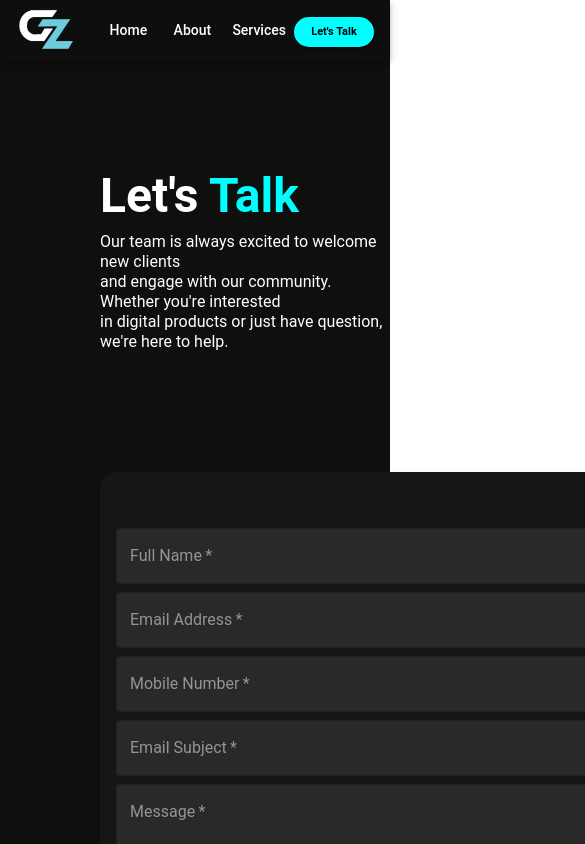
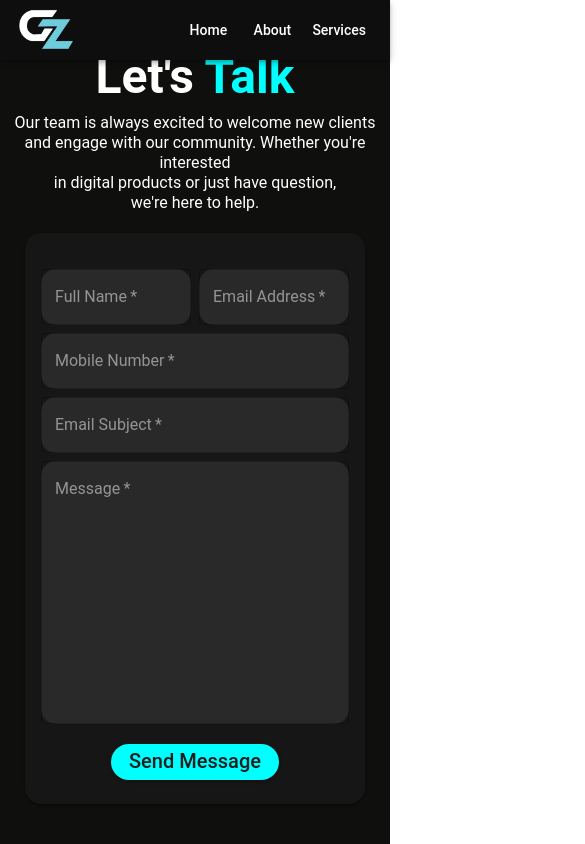
Before and after one commit to GenZ-DevLabs/GenZ-Official-Website, a React (Create React App) app in the folder genz-official-website/: page /contactus in a window 390 px wide. Shown: the top 844 px of the page, 585 px wide, since content can reach past the window. Built offline with nearby package versions, Linux system fonts and the light colour scheme.

Commit message:
Contact Us
Mainly did responsive design to contact us page.

```diff
--- a/genz-official-website/src/components/ContactUsForm.js
+++ b/genz-official-website/src/components/ContactUsForm.js
@@ -3,8 +3,15 @@
 
 const ContactUsForm = () => {
   return (
-    <Grid container spacing={1} sx={{ paddingTop: "40px" }}>
-      <Grid xs={12} sm={6} item>
+    <Grid
+      container
+      spacing={1}
+      sx={{ paddingTop: { xs: "20px", md: "40px" } }}
+      display="flex"
+      justifyContent="center"
+      alignItems="center"
+    >
+      <Grid xs={6} item>
         <TextField
           variant="outlined"
           label="Full Name"
@@ -12,10 +19,13 @@
           id="full-name"
           fullWidth
           required
-          sx={{ bgcolor: "#292929", borderRadius: "4px" }}
+          sx={{
+            bgcolor: "#292929",
+            borderRadius: "15px",
+          }}
         />
       </Grid>
-      <Grid xs={12} sm={6} item>
+      <Grid xs={6} item>
         <TextField
           variant="outlined"
           type="email"
@@ -24,10 +34,10 @@
           id="email-address"
           fullWidth
           required
-          sx={{ bgcolor: "#292929", borderRadius: "4px" }}
+          sx={{ bgcolor: "#292929", borderRadius: "15px" }}
         />
       </Grid>
-      <Grid xs={12} sm={6} item>
+      <Grid xs={12} md={6} item>
         <TextField
           variant="outlined"
           type="tel"
@@ -36,10 +46,10 @@
           id="tel-num"
           fullWidth
           required
-          sx={{ bgcolor: "#292929", borderRadius: "4px" }}
+          sx={{ bgcolor: "#292929", borderRadius: "15px" }}
         />
       </Grid>
-      <Grid xs={12} sm={6} item>
+      <Grid xs={12} sm={12} md={6} item>
         <TextField
           variant="outlined"
           label="Email Subject"
@@ -47,7 +57,7 @@
           id="email-subject"
           fullWidth
           required
-          sx={{ bgcolor: "#292929", borderRadius: "4px" }}
+          sx={{ bgcolor: "#292929", borderRadius: "15px" }}
         />
       </Grid>
       <Grid xs={12} item>
@@ -60,7 +70,7 @@
           rows={10}
           fullWidth
           required
-          sx={{ bgcolor: "#292929", borderRadius: "4px" }}
+          sx={{ bgcolor: "#292929", borderRadius: "15px" }}
         />
       </Grid>
       <Grid xs={12} item>
--- a/genz-official-website/src/components/Header.js
+++ b/genz-official-website/src/components/Header.js
@@ -112,6 +112,7 @@
               variant="contained"
               disableRipple
               sx={{
+                display: { xs: "none", sm: "block" },
                 width: { xs: "80px", sm: "90px", md: "128px" },
                 height: { xs: "30px", md: "40px" },
                 fontSize: { xs: "11px", sm: "14px", md: "16px" },
--- a/genz-official-website/src/components/LandingSection.js
+++ b/genz-official-website/src/components/LandingSection.js
@@ -10,7 +10,7 @@
         container
         spacing={2}
         paddingLeft={{ xs: "80px", md: "100px" }}
-        minHeight={{ xs: "80vh", md: "100vh" }}
+        minHeight={{ xs: "100vh", md: "100vh" }}
         display="flex"
         alignItems="center"
         justifyContent="left"
--- a/genz-official-website/src/components/ServicesSection.js
+++ b/genz-official-website/src/components/ServicesSection.js
@@ -21,19 +21,18 @@
     avatar: Code,
     title: "Web Applications Development",
     content:
-      "We are using ReactJS, Angular, HTML, CSS, JavaScript, Bootstrap, Rest API, Django, Java, etc to develop Web Applications.",
+      "ReactJS, Angular, HTML, CSS, JavaScript, Bootstrap, Material UI, Django, MongoDB, Java, etc.",
   },
   {
     avatar: Phone,
     title: "Mobile Applications Development",
-    content:
-      "We are mainly using React Native, Flutter to develop Mobile Applications.",
+    content: "React Native, Flutter, Dart, Java, Python etc.",
   },
   {
     avatar: Brush,
     title: "UI/UX<br/>Design",
     content:
-      "We are mainly using Figma and Adobe XD to design UI/<br/>UX Designs",
+      "Using Figma and Adobe XD to Draw Wireframes and design UI/UX Designs",
   },
 ];
 
--- a/genz-official-website/src/pages/ContactUs.js
+++ b/genz-official-website/src/pages/ContactUs.js
@@ -6,31 +6,27 @@
 export const ContactUs = () => {
   return (
     <section id="contactus">
-      <Box
-        paddingLeft="100px"
+      <Stack
+        direction={{ xs: "column", md: "row" }}
+        paddingLeft={{ xs: "0px", md: "100px" }}
         minHeight="100vh"
         display="flex"
         alignItems="center"
-        justifyContent="left"
+        justifyContent={{ xs: "center", md: "left" }}
         sx={{ backgroundColor: "#0F0F0E" }}
       >
-        <Grid container>
-          <Grid xs={12} sm={6} item>
-            <div
-              style={{
-                marginTop: "160px",
-                display: "flex",
-                justifyContent: "left",
-                alignItems: "center",
-              }}
+        <Grid container marginRight={{ md: "50px" }}>
+          <Grid xs={12} sm={12} md={6} item>
+            <Box
+              textAlign={{ xs: "center", md: "left" }}
+              marginTop={{ md: "160px" }}
             >
-              <Box>
               <Stack>
                 <Typography
                   sx={{
                     color: "#FFFFFF",
                     fontWeight: 700,
-                      fontSize: "48px",
+                    fontSize: { xs: "48px", lg: "70px" },
                   }}
                 >
                   Let's{" "}
@@ -49,9 +45,7 @@
                     color: "#FFFFFF",
                     fontWeight: 400,
                     fontSize: "16px",
-                      textAlign: "left",
                     lineHeight: "20px",
-                      paddingBottom: "40px",
                   }}
                 >
                   Our team is always excited to welcome new clients
@@ -63,15 +57,22 @@
                 </Typography>
               </Stack>
             </Box>
-            </div>
           </Grid>
-          <Grid xs={12} sm={6} item>
+          <Grid
+            xs={12}
+            sm={12}
+            md={6}
+            item
+            display="flex"
+            justifyContent={{ xs: "center", lg: "left" }}
+            alignItems="center"
+          >
             <Card
               component="form"
               sx={{
-                marginTop: "80px",
-                width: "610px",
-                height: "550px",
+                marginTop: { xs: "20px", md: "80px" },
+                width: { xs: "340px", md: "610px" },
+                height: { xs: "auto", md: "550px" },
                 backgroundColor: "#171616",
                 borderRadius: "16px",
               }}
@@ -82,7 +83,7 @@
             </Card>
           </Grid>
         </Grid>
-      </Box>
+      </Stack>
     </section>
   );
 };
```
Lines whose indentation alone changed are shown as unchanged.
